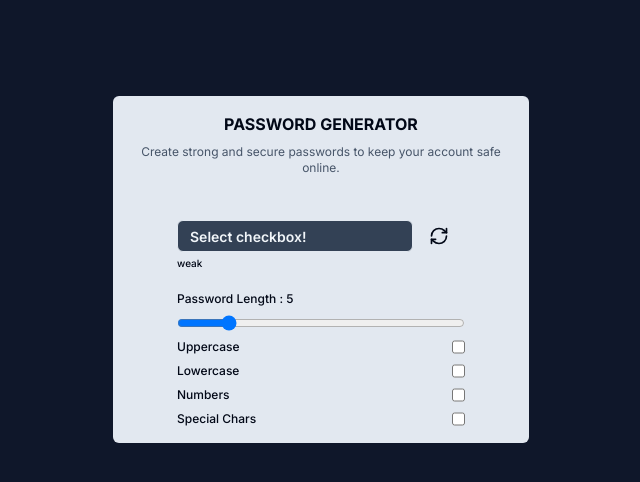
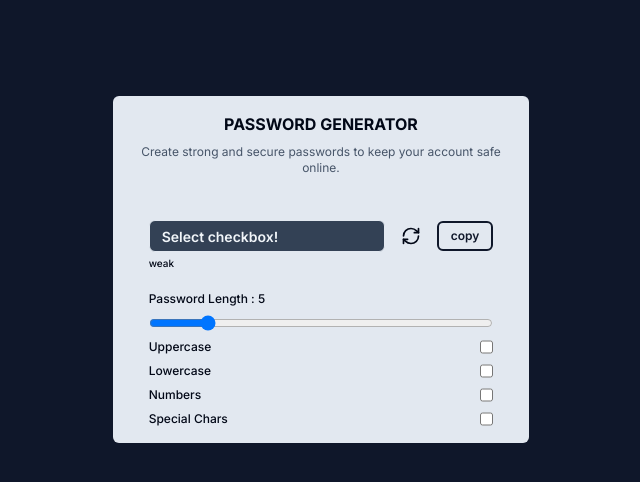
Before and after one commit to devemit/password-generator, a Next.js app: page / in a window 1280 px wide. Shown: the top 482 px of the page, without its empty margins (319-959 px from the left). Built offline with nearby package versions, Linux system fonts and the light colour scheme.

Commit message:
added button to copy the generated password

```diff
--- a/app/page.tsx
+++ b/app/page.tsx
@@ -2,7 +2,7 @@ import Generator from '@/components/generator-body';
 
 export default function Home() {
   return (
-    <main className='flex min-h-screen flex-col items-center bg-slate-900 py-24 px-10'>
+    <main className='flex min-h-screen flex-col items-center bg-slate-900 py-24 px-10 cursor-pointer'>
       <Generator />
     </main>
   );
--- a/components/generator-form.tsx
+++ b/components/generator-form.tsx
@@ -5,6 +5,9 @@ import { Button } from './ui/button';
 import { Label } from './ui/label';
 import { twMerge } from 'tailwind-merge';
 import { RefreshCw } from 'lucide-react';
+import { CopyToClipboard } from 'react-copy-to-clipboard';
+import { spawn } from 'child_process';
+
 export default function Form() {
   const [passwordLength, setPasswordLength] = useState<number>(5);
   const [generatedPassword, setgeneratedPassword] = useState<string>('Select checkbox!');
@@ -12,6 +15,7 @@ export default function Form() {
   const [useLowerCase, setuseLowerCase] = useState(false);
   const [useNumbers, setuseNumbers] = useState(false);
   const [useCharacters, setuseCharacters] = useState(false);
+  const [copied, setCopied] = useState(false);
 
   type PasswordStrength = 'weak' | 'medium' | 'strong';
   let passwordStrength: PasswordStrength = 'weak';
@@ -21,6 +25,10 @@ export default function Form() {
     passwordStrength = 'medium';
   } else {
     passwordStrength = 'strong';
+  }
+
+  function handleCopyPassword() {
+    setCopied(!copied);
   }
 
   function handleLowerCase() {
@@ -60,6 +68,7 @@ export default function Form() {
       newPassword += allChars[index];
     }
     setgeneratedPassword(newPassword);
+    setCopied(false);
   }
 
   function handleInputChange(e: ChangeEvent<HTMLInputElement>) {
@@ -69,8 +78,7 @@ export default function Form() {
 
   return (
     <form onSubmit={generatePassword} className='flex flex-col'>
-      <div className='flex'>
-        <div className='w-full h-full flex items-center justify-between'>
+      <div className='flex items-center justify-evenly'>
         <Input
           className={twMerge('bg-slate-700 text-slate-100 font-semibold text-xs md:text-sm')}
           value={generatedPassword}
@@ -79,7 +87,14 @@ export default function Form() {
         <Button variant='default' type='submit'>
           <RefreshCw size={20} />
         </Button>
+        <CopyToClipboard text={generatedPassword}>
+          <div
+            onClick={handleCopyPassword}
+            className=' rounded-md text-slate-900 border-2 px-3 py-[5px] font-semibold border-slate-900 text-xs'
+          >
+            {copied ? <span>copied</span> : <span>copy</span>}
           </div>
+        </CopyToClipboard>
       </div>
       <Label className={twMerge('text-[10px] flex lowercase ')}>{passwordStrength}</Label>
       <Label className={twMerge('text-xs mt-5')}>
--- a/components/ui/button.tsx
+++ b/components/ui/button.tsx
@@ -9,7 +9,7 @@ const buttonVariants = cva(
   {
     variants: {
       variant: {
-        default: 'bg-transparent ',
+        default: 'bg-transparent',
         destructive: 'bg-destructive text-destructive-foreground hover:bg-destructive/90',
         outline: 'border border-input bg-background hover:bg-accent hover:text-accent-foreground',
         secondary: 'bg-secondary text-secondary-foreground hover:bg-secondary/80',
--- a/package.json
+++ b/package.json
@@ -17,6 +17,7 @@
     "lucide-react": "^0.288.0",
     "next": "13.5.6",
     "react": "^18",
+    "react-copy-to-clipboard": "^5.1.0",
     "react-dom": "^18",
     "tailwind-merge": "^1.14.0",
     "tailwindcss-animate": "^1.0.7"
@@ -24,6 +25,7 @@
   "devDependencies": {
     "@types/node": "^20",
     "@types/react": "^18",
+    "@types/react-copy-to-clipboard": "^5.0.6",
     "@types/react-dom": "^18",
     "autoprefixer": "^10",
     "eslint": "^8",
```
Also changed, not shown: 1 other file (tests, documents, lock files or other folders). Lines whose indentation alone changed are shown as unchanged.
